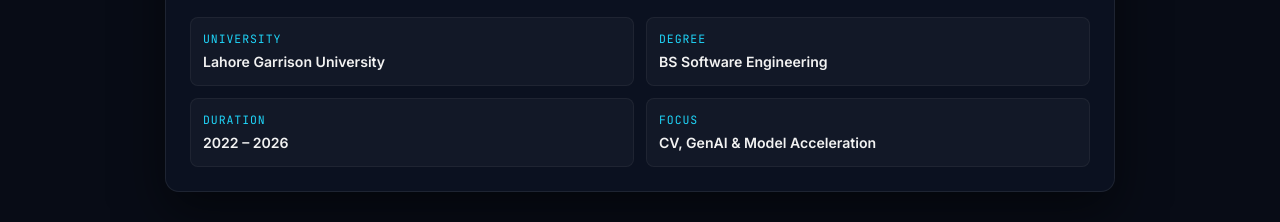
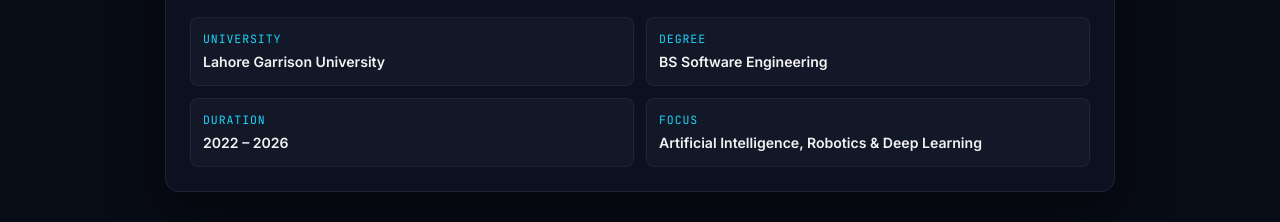
Before and after one commit to abdullahse2211/My-Portfolio, a React (Vite) app: page / in a window 1280 px wide. Shown: the part 1300-1522 px from the top of the page. Built offline with nearby package versions, Linux system fonts and the light colour scheme.

Commit message:
feat: update education focus to Artificial Intelligence, Robotics & Deep Learning in About section

```diff
--- a/src/components/sections/About.jsx
+++ b/src/components/sections/About.jsx
@@ -52,7 +52,7 @@
                   </div>
                   <div className="terminal-stat">
                     <span className="terminal-stat-label">Focus</span>
-                    <span className="terminal-stat-value">CV, GenAI & Model Acceleration</span>
+                    <span className="terminal-stat-value">{profile?.education?.focus || 'Artificial Intelligence, Robotics & Deep Learning'}</span>
                   </div>
                 </div>
               </div>
--- a/src/data/portfolioData.js
+++ b/src/data/portfolioData.js
@@ -15,7 +15,8 @@
     education: {
       degree: 'BS Software Engineering',
       university: 'Lahore Garrison University',
-      years: '2022 – 2026'
+      years: '2022 – 2026',
+      focus: 'Artificial Intelligence, Robotics & Deep Learning'
     },
     socialLinks: {
       github: 'https://github.com/abdullahse2211',
```
